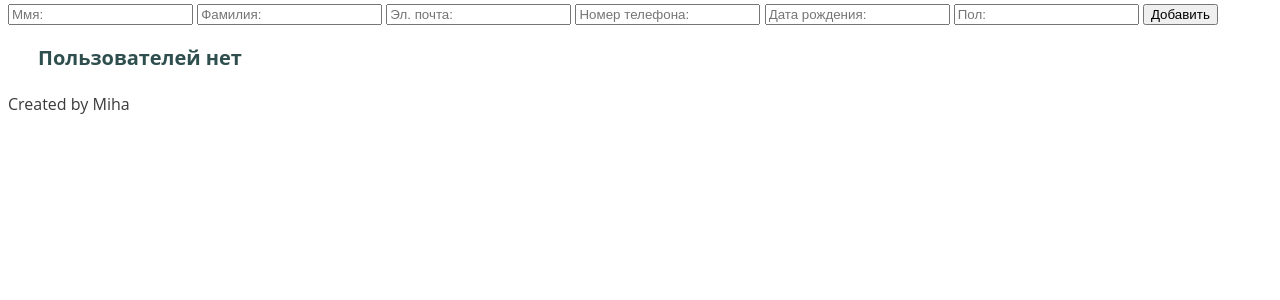
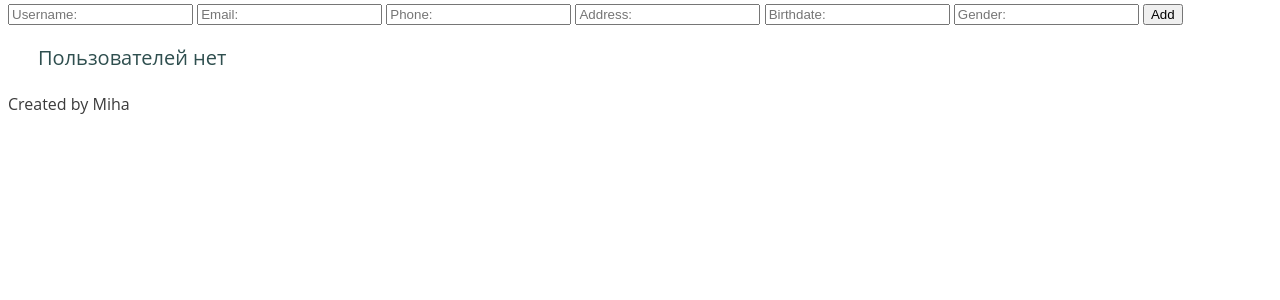
Before and after one commit to MihailGen/user_directory, a Django app: page /home/ in a window 1280 px wide. Shown: the part 34-334 px from the top of the page. Run offline with Django 5.2, Linux system fonts and the light colour scheme.

Commit message:
vosstanovil Formu

```diff
--- a/Users/models.py
+++ b/Users/models.py
@@ -6,29 +6,19 @@ from django.db import models
 class CustomUserManager(UserManager):
     use_in_migrations = True
 
-    def create_user(self, username=None, user_second_name=None, email=None,
-                    password=None, phone=None, address=None, birthdate=None,
-                    gender=None, **extra_fields):
-        # def create_user(self,  email=None, password=None, phone=None, **extra_fields):
+    def _create_user(self, username, email, password,  **extra_fields):
+        print(email)
         if not email:
             raise ValueError("The given email must be set")
         email = self.normalize_email(email)
+        user = self.model(email=email, **extra_fields)
+        user.username = username
+        user.password = make_password(password)
 
-        user = self.model(email=email, **extra_fields)
-        # user = self.model(username=username, **extra_fields)
-
-        # user.username = username
-        user.username = username
-        user.user_second_name = user_second_name
-        user.phone = phone
-        user.address = address
-        user.password = make_password(password)
-        user.birthdate = birthdate
-        user.gender = gender
         user.save(using=self._db)
         return user
 
-    def create_superuser(self, email=None, password=None, **extra_fields):
+    def create_superuser(self, email, password, username, **extra_fields):
         extra_fields.setdefault("is_staff", True)
         extra_fields.setdefault("is_superuser", True)
 
@@ -37,8 +27,8 @@ class CustomUserManager(UserManager):
 
         if extra_fields.get("is_superuser") is not True:
             raise ValueError("Superuser must have is_superuser=True.")
-
-        return self.create_user(email, password, **extra_fields)
+        print(email)
+        return self._create_user(username, email, password, **extra_fields)
 
 
 class User(AbstractUser):
@@ -49,7 +39,6 @@ class User(AbstractUser):
     ]
     # username = None
     username = models.CharField(max_length=120, unique=False, null=True, blank=True)
-    user_second_name = models.CharField(max_length=120, unique=False, null=True, blank=True)
     phone = models.CharField(max_length=12, unique=True, null=True, blank=True)
     email = models.EmailField(max_length=254, unique=True, null=True, blank=True)
     address = models.CharField(max_length=255, blank=True, null=True)
@@ -63,10 +52,3 @@ class User(AbstractUser):
     class Meta:
         verbose_name = 'пользователь'
         verbose_name_plural = 'пользователи'
-
-
-class Person(models.Model):
-    full_name = models.CharField(max_length=255)
-
-    def __str__(self):
-        return self.full_name
--- a/Users/serializers.py
+++ b/Users/serializers.py
@@ -5,10 +5,8 @@ class RegisterSerializer(serializers.ModelSerializer):
     password = serializers.CharField(write_only=True)
 
     def create(self, validated_data):
-        user = User.objects.create_user(
-            username=validated_data['username'],
-            password=validated_data['password'],
-        )
+        user = User.objects._create_user(username=validated_data['username'], user_second_name=None,
+                                         password=validated_data['password'])
         return user
 
     class Meta:
--- a/Users/templates/users/home.html
+++ b/Users/templates/users/home.html
@@ -11,19 +11,24 @@
 <div class="container">
     <form method="post" action="{% url 'add_person' %}">
         {% csrf_token %}
-        <input type="text" name="name" placeholder="Ммя:">
-        <input type="text" name="name" placeholder="Фамилия:">
-        <input type="text" name="email" placeholder="Эл. почта:">
-        <input type="text" name="email" placeholder="Номер телефона:">
-        <input type="text" name="email" placeholder="Дата рождения:">
-        <input type="text" name="email" placeholder="Пол:">
-        <button type="submit" name="add">Добавить</button>
+        <input type="text" name="username" placeholder="Username:">
+        <input type="text" name="email" placeholder="Email:">
+        <input type="text" name="phone" placeholder="Phone:">
+        <input type="text" name="address" placeholder="Address:">
+        <input type="text" name="birthdate" placeholder="Birthdate:">
+        <input type="text" name="gender" placeholder="Gender:">
+        <button type="submit" name="add">Add</button>
     </form>
     <ul>
         {% if people %}
         {% for person in people %}
         <li>
+            {{ person.username }}
             {{ person.email }}
+            {{ person.phone }}
+            {{ person.address }}
+            {{ person.birthdate }}
+            {{ person.gender }}
             <form method="post" action="{% url 'delete_person' person.id %}">
                 {% csrf_token %}
                 <button type="submit" name="delete">Удалить</button>
--- a/Users/views.py
+++ b/Users/views.py
@@ -13,7 +13,6 @@ from asyncio import sleep
 from asgiref.sync import sync_to_async
 from django.shortcuts import get_object_or_404, redirect, render
 from django.views.decorators.http import require_POST
-from .models import Person
 #---------------------------
 
 def base(request):
--- a/static/css/style.css
+++ b/static/css/style.css
@@ -1,3 +1,7 @@
+   {
+  background-color: #007b9f;
+}
+
     body {
     line-height: 1;
     }
@@ -42,10 +46,10 @@ h2 {
 }
 
 li {
-font: 200 100%/1.625 "Open Sans","Helvetica Neue",Tahoma,Arial,sans-serif;
+font: 200 100%/1.625 "Open Sans","Helvetica Neue",Helvetica Neue,Arial,sans-serif;
 color: #2F4F4F;
 font-size: 20px;
-font-weight:bold;
+font-weight:normal;
 }
 
 ul.left {
```
